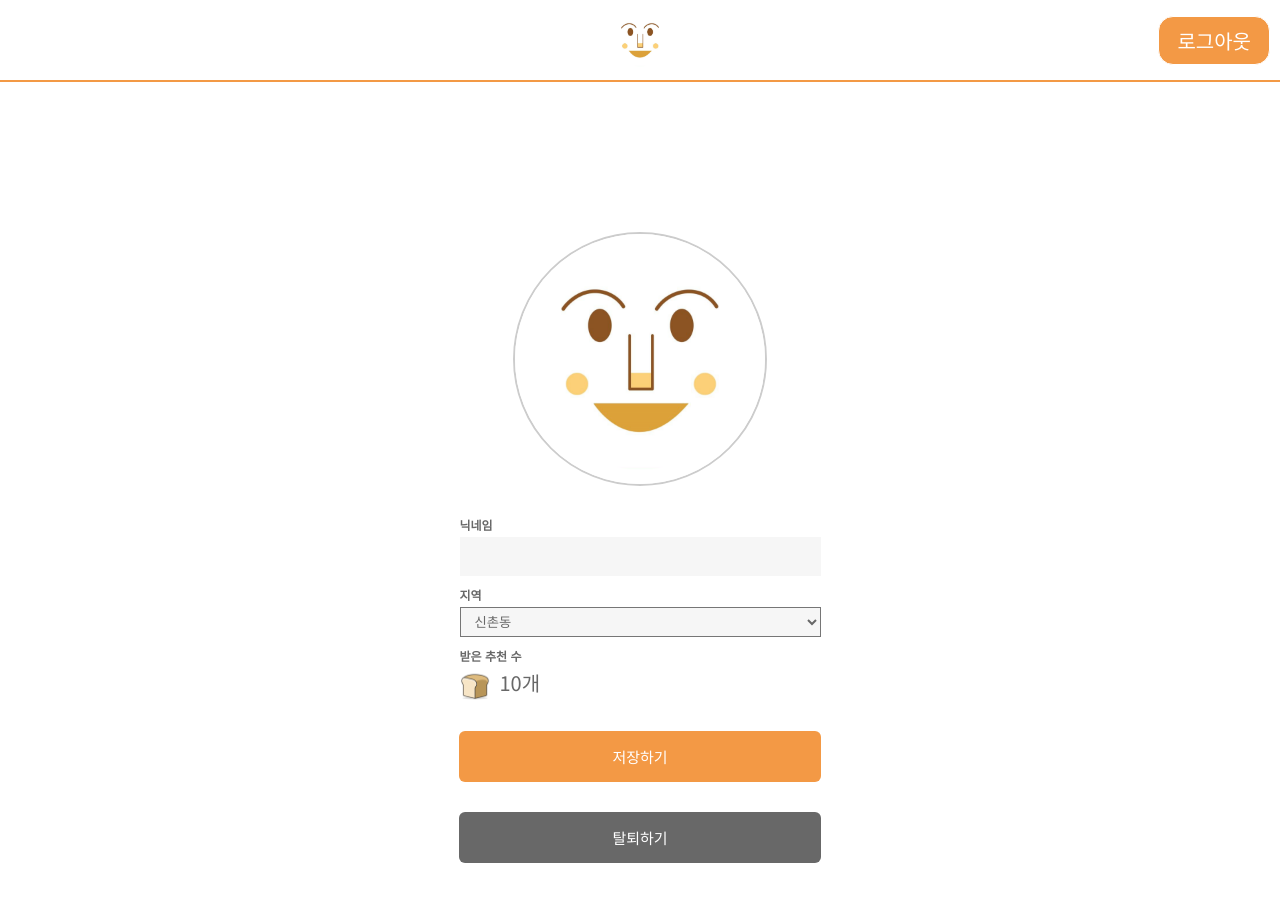
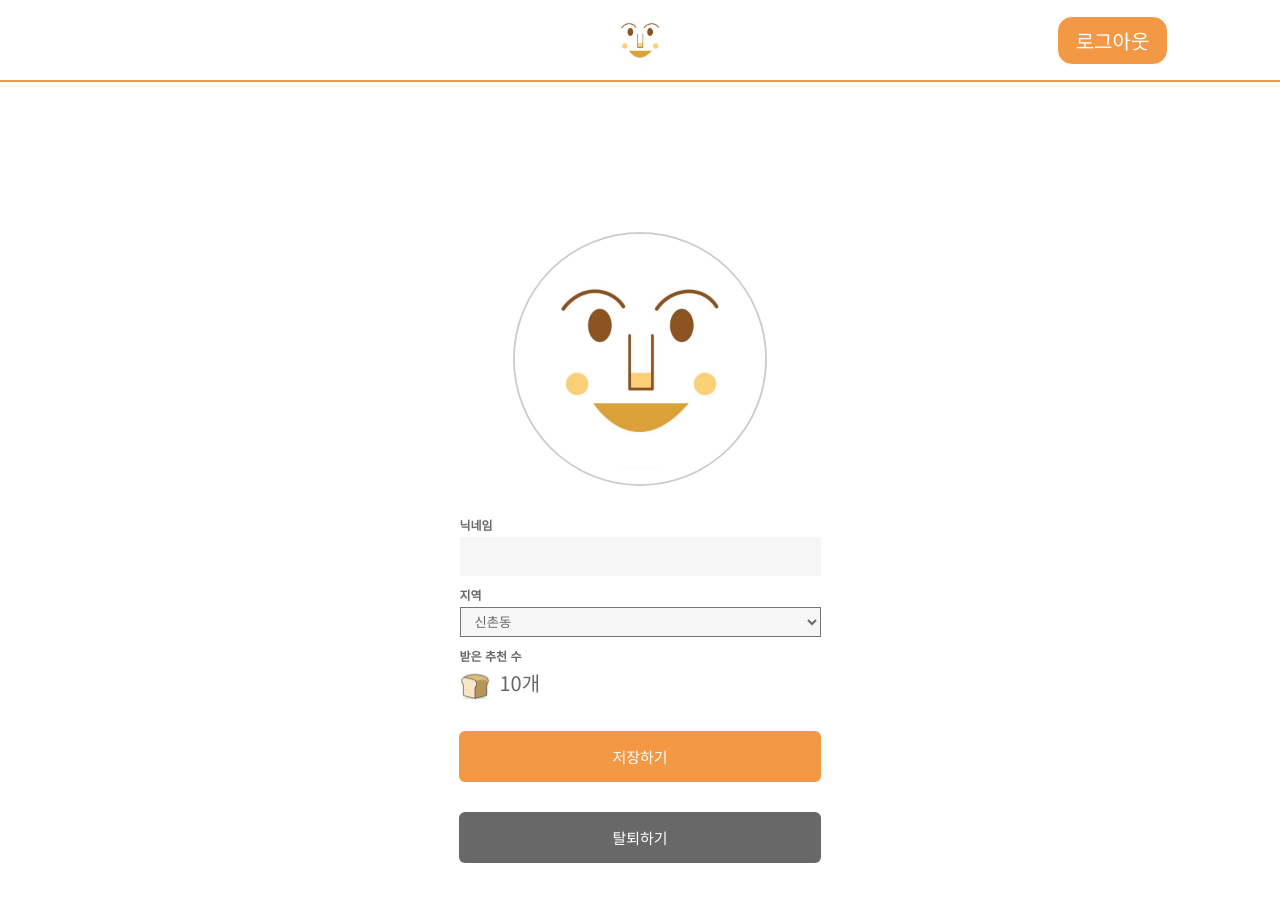
Before and after one commit to nbbang-sinchon/frontend, a React (Create React App) app: page /mypage in a window 1280 px wide. Shown: the top 902 px of the page. Built offline with nearby package versions, Linux system fonts and the light colour scheme.

Commit message:
Chore : MyPageHeader 컴포넌트 수정
컬럼을 사용하는 것으로 코드를 수정하였습니다. 그리고 내부 컴포넌트들의 위치를 조금 수정하였습니다.

```diff
--- a/src/components/MyPageHeader.jsx
+++ b/src/components/MyPageHeader.jsx
@@ -4,7 +4,6 @@ import { Link } from 'react-router-dom';
 import { images } from '../assets/assets';
 import { COLORS, SIZES } from '../styles/constants';
 
-function MyPageHeader() {
 const Logo = () => {
   const Container = styled.div`
     display: flex;
@@ -45,9 +44,14 @@ function MyPageHeader() {
   z-index: 1;
 `;
 
-  const WhiteSpace = styled.div`
-    width: 112.6px;
-    height: 50.33px;
+const Column = styled.div`
+  display: flex;
+  flex: 1;
+  justify-content: center;
+
+  &:nth-of-type(2) {
+    flex: 2;
+  }
 `;
 
 const LogOutButton = styled.div`
@@ -69,13 +73,18 @@ function MyPageHeader() {
   }
 `;
 
+function MyPageHeader() {
   return (
     <Container>
-      <WhiteSpace></WhiteSpace>
+      <Column></Column>
+      <Column>
         <Logo />
+      </Column>
+      <Column>
         <Link to="/">
           <LogOutButton>로그아웃</LogOutButton>
         </Link>
+      </Column>
     </Container>
   );
 }
```
Lines whose indentation alone changed are shown as unchanged.
